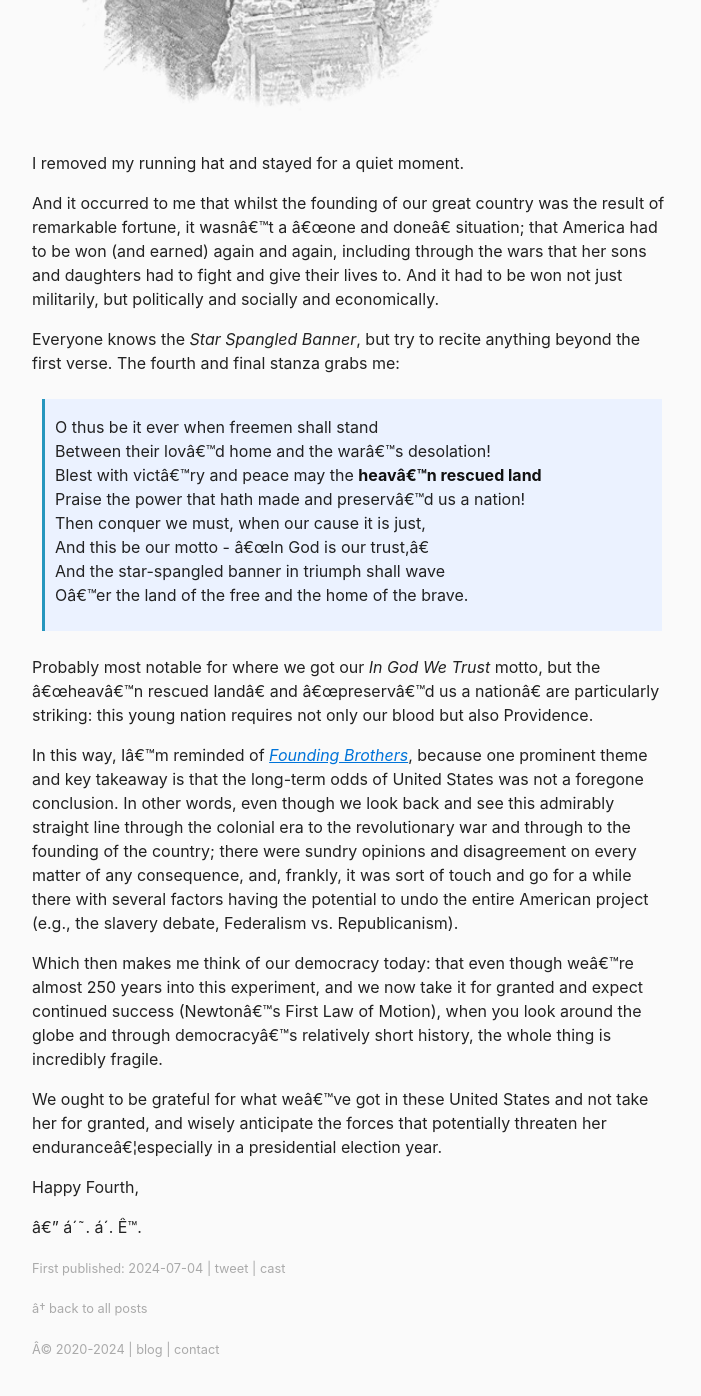
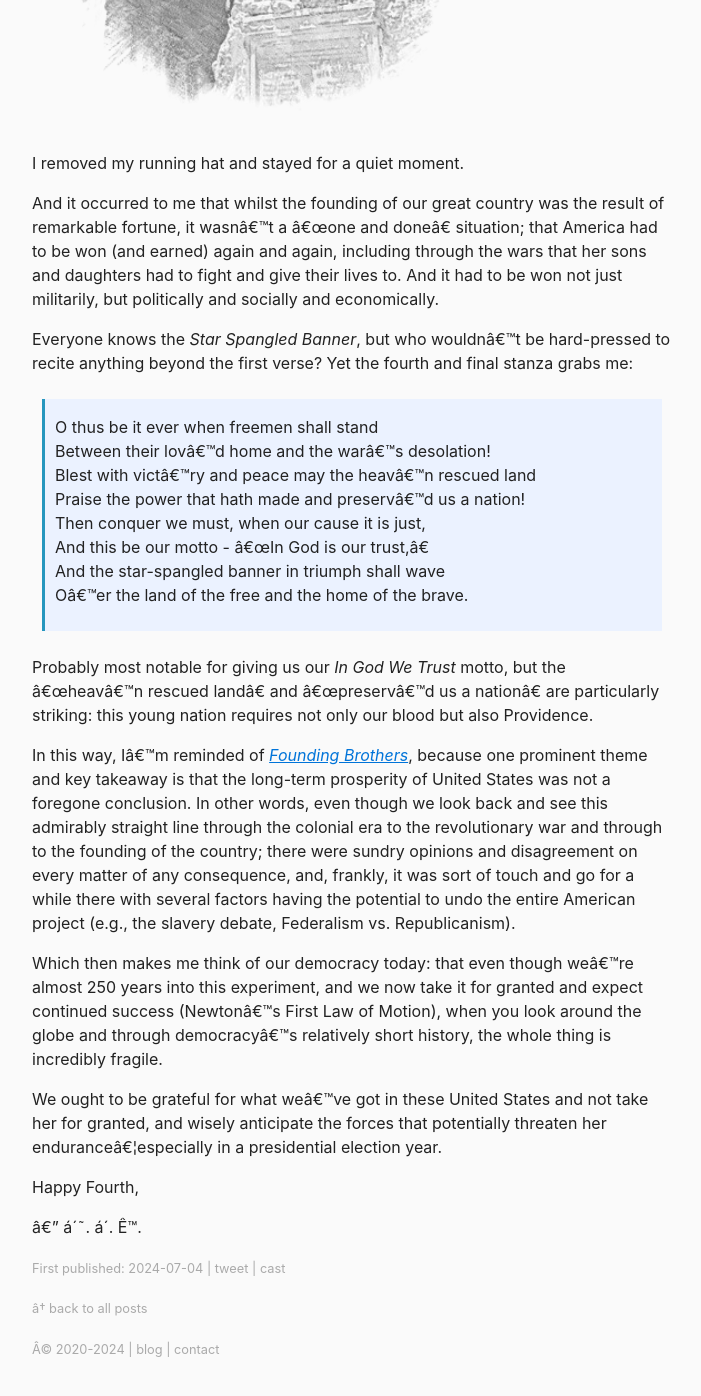
Before and after one commit to berensp/berensp.github.io, a Jekyll site: the page built from _posts/2024-07-04-heavn-rescued-land.md, in a window 1280 px wide and 1400 px high, scrolled down 734 px. Shown: the top 1396 px of the window, without its empty margins (288-989 px from the left). Built offline with Jekyll 4.4.1, drawn with Linux system fonts in a browser that asks for light colours; a script that is not in the unit is left out.

Commit message:
Update 2024-07-04-heavn-rescued-land.md

```diff
--- a/_posts/2024-07-04-heavn-rescued-land.md
+++ b/_posts/2024-07-04-heavn-rescued-land.md
@@ -12,22 +12,22 @@ I removed my running hat and stayed for a quiet moment.
 
 And it occurred to me that whilst the founding of our great country was the result of remarkable fortune, it wasn't a "one and done" situation; that America had to be won (and earned) again and again, including through the wars that her sons and daughters had to fight and give their lives to. And it had to be won not just militarily, but politically and socially and economically.
 
-Everyone knows the *Star Spangled Banner*, but try to recite anything beyond the first verse. The fourth and final stanza grabs me:
+Everyone knows the *Star Spangled Banner*, but who wouldn't be hard-pressed to recite anything beyond the first verse? Yet the fourth and final stanza grabs me:
 
 > O thus be it ever when freemen shall stand
 > Between their lov'd home and the war's desolation!
-> Blest with vict'ry and peace may the **heav'n rescued land**
+> Blest with vict'ry and peace may the heav'n rescued land
 > Praise the power that hath made and preserv'd us a nation!
 > Then conquer we must, when our cause it is just,
 > And this be our motto - "In God is our trust,"
 > And the star-spangled banner in triumph shall wave
 > O'er the land of the free and the home of the brave.
 
-Probably most notable for where we got our *In God We Trust* motto, but the "heav'n rescued land" and "preserv'd us a nation" are particularly striking: this young nation requires not only our blood but also Providence.
+Probably most notable for giving us our *In God We Trust* motto, but the "heav'n rescued land" and "preserv'd us a nation" are particularly striking: this young nation requires not only our blood but also Providence.
 
-In this way, I'm reminded of [*Founding Brothers*](/book/founding-brothers), because one prominent theme and key takeaway is that the long-term odds of United States was not a foregone conclusion. In other words, even though we look back and see this admirably straight line through the colonial era to the revolutionary war and through to the founding of the country; there were sundry opinions and disagreement on every matter of any consequence, and, frankly, it was sort of touch and go for a while there with several factors having the potential to undo the entire American project (e.g., the slavery debate, Federalism vs. Republicanism).
+In this way, I'm reminded of [*Founding Brothers*](/book/founding-brothers), because one prominent theme and key takeaway is that the long-term prosperity of United States was not a foregone conclusion. In other words, even though we look back and see this admirably straight line through the colonial era to the revolutionary war and through to the founding of the country; there were sundry opinions and disagreement on every matter of any consequence, and, frankly, it was sort of touch and go for a while there with several factors having the potential to undo the entire American project (e.g., the slavery debate, Federalism vs. Republicanism).
 
-Which then makes me think of our democracy today: that even though we’re almost 250 years into this experiment, and we now take it for granted and expect continued success (Newton's First Law of Motion), when you look around the globe and through democracy's relatively short history, the whole thing is incredibly fragile.
+Which then makes me think of our democracy today: that even though we're almost 250 years into this experiment, and we now take it for granted and expect continued success (Newton's First Law of Motion), when you look around the globe and through democracy's relatively short history, the whole thing is incredibly fragile.
 
 We ought to be grateful for what we’ve got in these United States and not take her for granted, and wisely anticipate the forces that potentially threaten her endurance…especially in a presidential election year.
 
```
